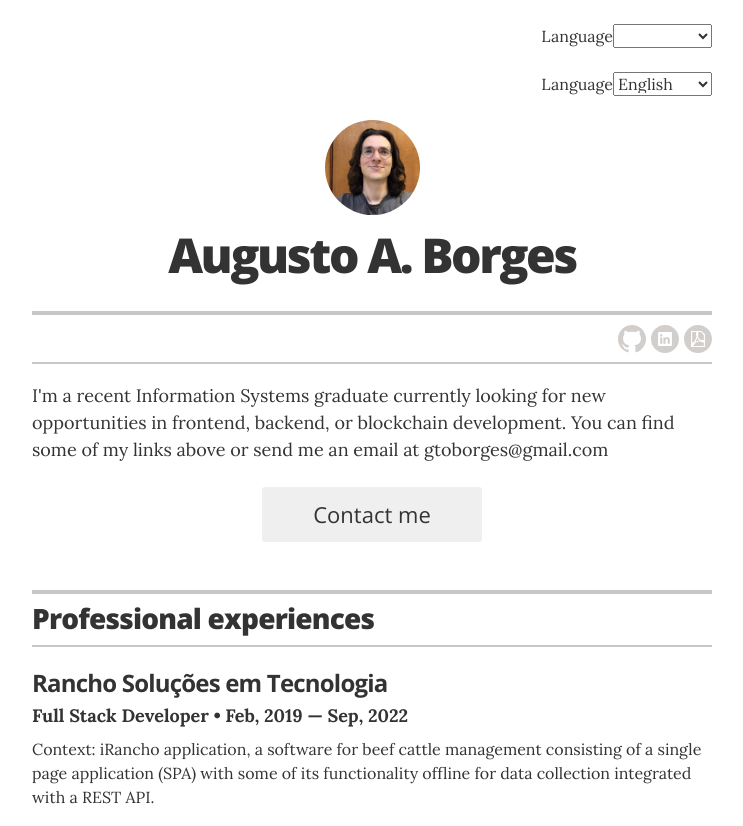
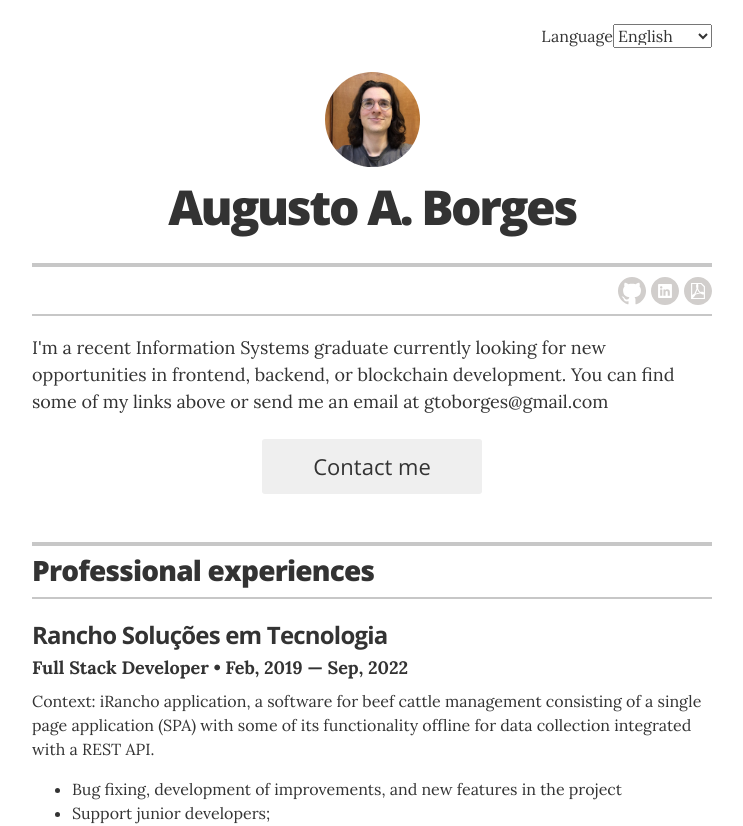
Before and after one commit to gtoborges/resume, a Nuxt app: page / in a window 1280 px wide. Shown: the top 826 px of the page, without its empty margins (268-1011 px from the left). Built offline with nearby package versions, Linux system fonts and the light colour scheme.

Commit message:
add MainComponent on index and [lang] pages

```diff
--- a/composables/useResumeConfig.ts
+++ b/composables/useResumeConfig.ts
@@ -2,13 +2,17 @@ import resume from '../assets/config/resume_config.json'
 
 export default function useUseHead() {
   const resume_config = resume
+
+  const routeParams = useRoute().params
+  let lang = routeParams.lang
+  if(!lang) lang = Object.keys(resume_config.languages)[0]
 
   useHead({
     titleTemplate: () => {
       return `${resume_config.name}`
     },
     htmlAttrs: {
-      lang: Object.keys(resume_config.languages)[0]
+      lang: lang
     },
     link: [
       {
@@ -40,6 +44,6 @@ export default function useUseHead() {
   })
 
   return {
-    resume_config
+    resume_config, lang
   }
 }
--- a/pages/[lang].vue
+++ b/pages/[lang].vue
@@ -1,6 +1,7 @@
 <script setup>
-const route = useRoute()
+const { resume_config, lang } = useResumeConfig()
+
 </script>
 <template>
-  <div>{{ route.params }}</div>
+  <MainComponent :lang="lang" :resume_config="resume_config" />
 </template>
--- a/pages/index.vue
+++ b/pages/index.vue
@@ -1,55 +1,7 @@
 <script setup>
-const { resume_config } = useResumeConfig()
-const lang = ref(Object.keys(resume_config.languages)[0])
+const { resume_config, lang } = useResumeConfig()
 
 </script>
 <template>
-  <div class="no-print select-language-container">
-    <nav>
-      <label for="lang">Language</label>
-      <select v-if="Object.keys(resume_config.languages).length > 1"
-        v-model="lang"
-        name="languages"
-        id="lang"
-      >
-        <option v-for="language of Object.keys(resume_config.languages)" :value="language" :key="language">{{resume_config.languages[language]}}</option>
-      </select>
-    </nav>
-  </div>
-  <HeaderComponent :config="resume_config" :lang="lang"/>
-  <ExperiencesComponent
-    v-if="resume_config.resume_sections['experiences']"
-    :lang="lang"
-    :translations="resume_config[lang]['experiences']"
-  />
-  <EducationComponent
-    v-if="resume_config.resume_sections['education']"
-    :lang="lang"
-    :translations="resume_config[lang]['education']"
-  />
-  <ProjectsComponent
-    v-if="resume_config.resume_sections['projects']"
-    :lang="lang"
-    :translations="resume_config[lang]['projects']"
-  />
-  <SkillsComponent
-    v-if="resume_config.resume_sections['skills']"
-    :lang="lang"
-    :translations="resume_config[lang]['skills']"
-  />
-  <RecognitionsComponent
-    v-if="resume_config.resume_sections['recognitions']"
-    :lang="lang"
-    :translations="resume_config[lang]['recognitions']"
-  />
-  <AssociationsComponent
-    v-if="resume_config.resume_sections['associations']"
-    :lang="lang"
-    :translations="resume_config[lang]['associations']"
-  />
-  <LinksComponent
-    v-if="resume_config.resume_sections['links']"
-    :lang="lang"
-    :translations="resume_config[lang]['links']"
-  />
+  <MainComponent :lang="lang" :resume_config="resume_config" />
 </template>
```
